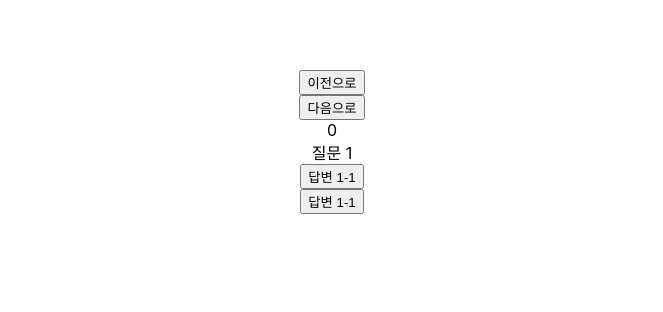
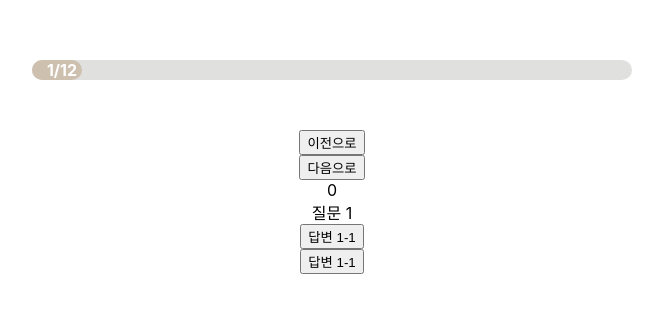
Before and after one commit to nonalcholic/nonalcholic, a React (Create React App) app in the folder client/: page /progress in a window 1280 px wide. Shown: the part 258-570 px from the top of the page, without its empty margins (308-971 px from the left). Built offline with nearby package versions, Linux system fonts and the light colour scheme; no server answers.

Commit message:
Add progress bar

```diff
--- /dev/null
+++ b/client/src/components/ProgressBar.tsx
@@ -0,0 +1,41 @@
+import React from "react";
+import { useSelector } from "react-redux";
+import { IReducer } from "../redux";
+
+interface Props {}
+const ProgressBar: React.FC<Props> = (props) => {
+  const progress = useSelector((state: IReducer) => state.progress);
+  const completed = ( progress.currentProgress + 1 ) * 100 / 12;
+  const containerStyles = {
+    height: 20,
+    width: "100%",
+    backgroundColor: "#e0e0de",
+    borderRadius: 50,
+    margin: 50,
+  };
+
+  const fillerStyles = {
+    height: "100%",
+    width: `${completed}%`,
+    backgroundColor: "#cec0af",
+    borderRadius: "inherit",
+    textAlign: "right" as "right",
+    transition: "width 0.5s ease-in-out",
+  };
+
+  const labelStyles = {
+    padding: 5,
+    color: "white",
+    fontWeight: "bold" as "bold",
+  };
+
+  return (
+    <div style={containerStyles}>
+      <div style={fillerStyles}>
+        <span style={labelStyles}>{`${progress.currentProgress + 1}/12`}</span>
+      </div>
+    </div>
+  );
+};
+
+export default ProgressBar;
--- a/client/src/pages/ProgressPage.tsx
+++ b/client/src/pages/ProgressPage.tsx
@@ -1,5 +1,6 @@
-import React, { useEffect } from "react";
+import React from "react";
 import { useSelector } from "react-redux";
+import ProgressBar from "../components/ProgressBar";
 import Progress from "../layout/Progress/Progress";
 import { IReducer } from "../redux";
 import { QuestionInfo } from "../utils/utils.const";
@@ -10,6 +11,7 @@ const ProgressPage: React.FC<Props> = (props) => {
 
   return (
     <>
+      <ProgressBar />
       <Progress currentProgress={QuestionInfo[progress.currentProgress]} />
     </>
   );
--- a/client/src/pages/StartPage.tsx
+++ b/client/src/pages/StartPage.tsx
@@ -1,5 +1,4 @@
-import axios from "axios";
-import React, { useEffect } from "react";
+import React from "react";
 import { useHistory } from "react-router-dom";
 import {
   ResultInterface,
--- a/client/src/routers/RootRouter.css
+++ b/client/src/routers/RootRouter.css
@@ -4,6 +4,7 @@
   justify-content: center;
   flex-direction: column;
 
-  width: 100vw;
+  width: 600px;
   height: 100vh;
+  margin: 0 auto;
 }
```
